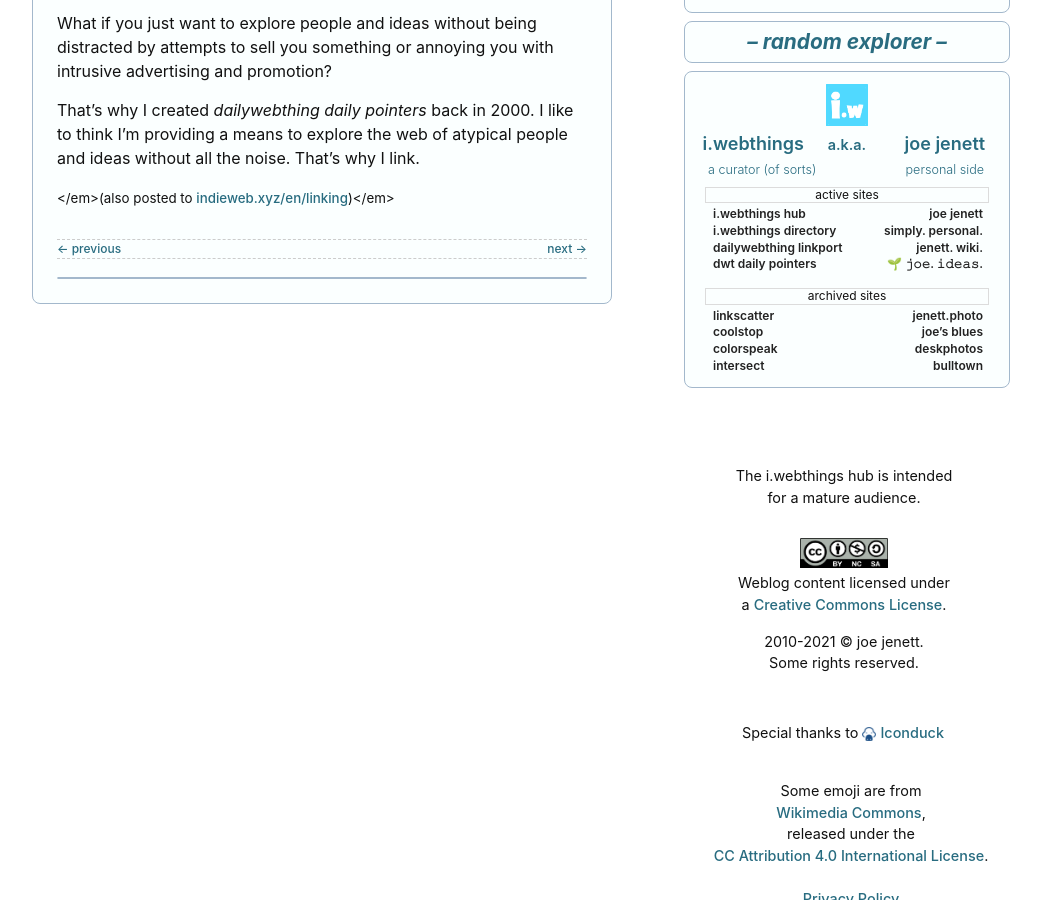
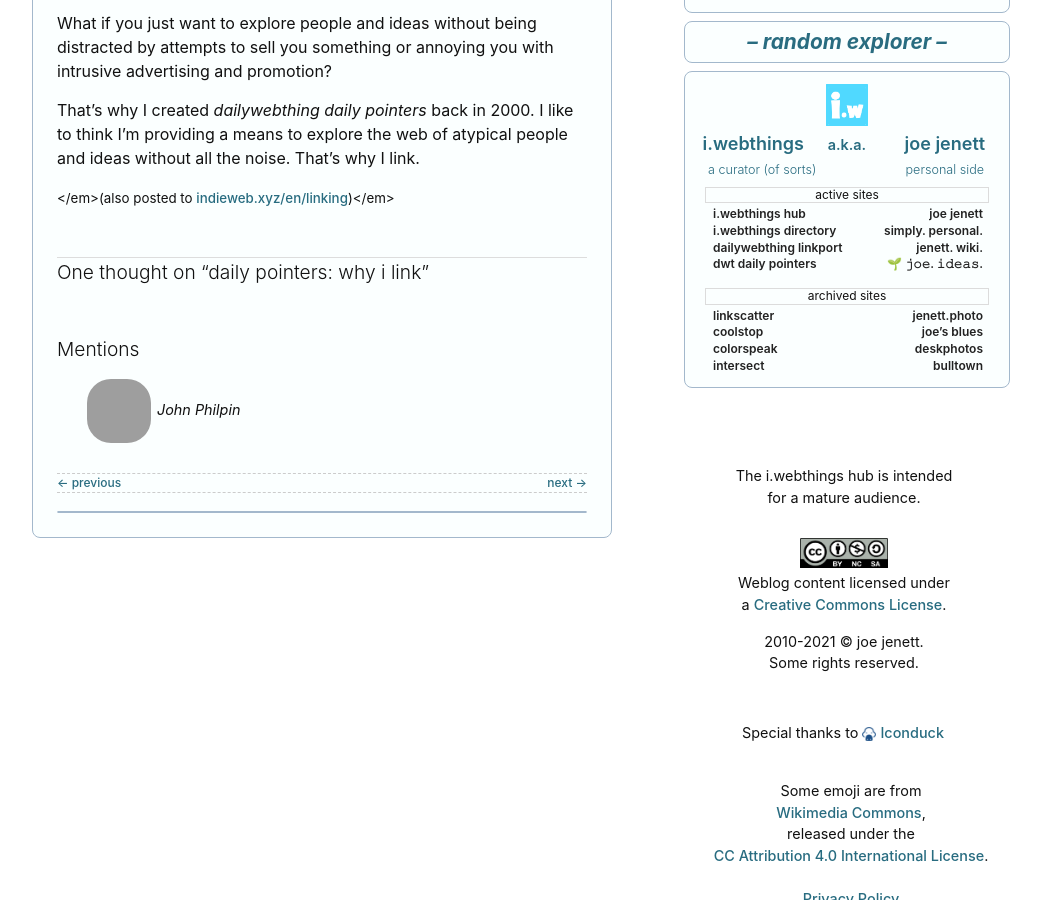
Before and after one commit to joejenett/i.webthings, a Jekyll site: the page built from _posts/2019-06-30-daily-pointers-why-i-link.md, in a window 1280 px wide and 900 px high, scrolled down 605 px. Shown: the whole window, without its empty margins (108-1149 px from the left). Built offline with Jekyll 4.4.1, drawn with Linux system fonts in a browser that asks for light colours; comment, search, counter and statistics services are not loaded; grey boxes are pictures that could not be loaded.

Commit message:
Update 2019-06-30-daily-pointers-why-i-link.md

```diff
--- a/_posts/2019-06-30-daily-pointers-why-i-link.md
+++ b/_posts/2019-06-30-daily-pointers-why-i-link.md
@@ -31,3 +31,14 @@ What if you just want to explore people and ideas without being distracted by at
 That&#8217;s why I created _dailywebthing daily pointers_ back in 2000. I like to think I&#8217;m providing a means to explore the web of atypical people and ideas without all the noise. That&#8217;s why I link.
 
 <small></em>(also posted to <a class="u-syndication" href="https://indieweb.xyz/en/linking">indieweb.xyz/en/linking</a>)</em></small>
+
+<h2 id="comments-title">One thought on “<span>daily pointers: why i link</span>”		</h2>
+
+
+<ol class="commentlist">
+	</ol>
+<div class="mentions">
+<h3>Mentions</h3>
+<ul class="mention-list linkback-mention"><li class="webmention even thread-even depth-1 linkback-mention-single u-mention h-cite h-entry p-comment comment" id="comment-172">
+<span class="p-author h-card"><a class="u-url" title="" href="https://andanotherthing.co/author/jphilpin/"><img alt="" src="https://secure.gravatar.com/avatar/?s=64&amp;d=identicon&amp;r=pg" srcset="https://secure.gravatar.com/avatar/?s=128&amp;d=identicon&amp;r=pg 2x" class="avatar avatar-64 photo avatar-default u-photo" itemprop="image" loading="lazy" width="64" height="64"></a><span class="hide-name p-name">John Philpin</span></span><a class="u-url" href="https://andanotherthing.co/2019/07/good-chaps-in-general/"></a>
+</li></ul></div>
```
